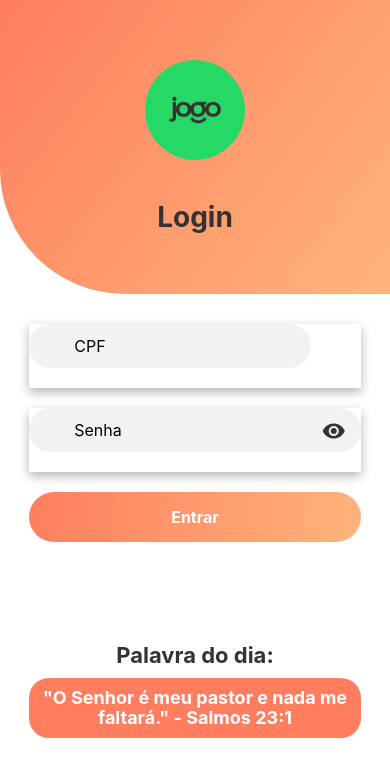
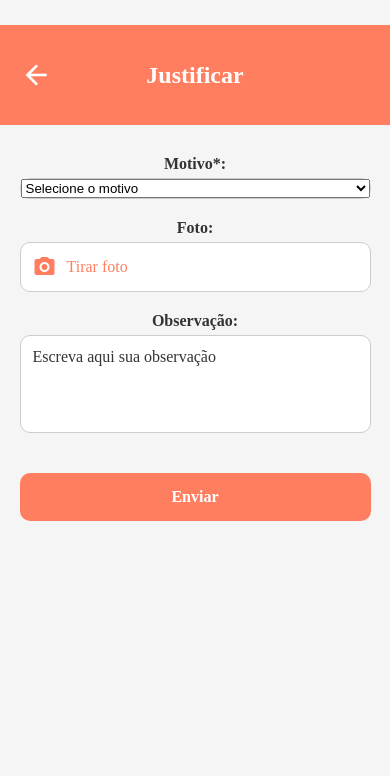
Before and after one commit to guihp/app-representacao, a React Native app: screen /Justification in a window 390 px wide. Shown: the top 776 px of the page. Built offline with nearby package versions, Linux system fonts and the light colour scheme.

Commit message:
Criando a tela de justificativa e configurando as rotas para a tela

```diff
--- a/package.json
+++ b/package.json
@@ -13,6 +13,7 @@
     "@expo/metro-runtime": "~4.0.0",
     "@expo/vector-icons": "^14.0.2",
     "@react-native-masked-view/masked-view": "0.3.1",
+    "@react-native-picker/picker": "^2.9.0",
     "@react-navigation/native": "^7.0.3",
     "@react-navigation/native-stack": "^7.0.4",
     "@react-navigation/stack": "^7.0.3",
--- a/src/chekin/index.tsx
+++ b/src/chekin/index.tsx
@@ -1,5 +1,5 @@
 import React from 'react';
-import { Alert, View } from 'react-native';
+import { View } from 'react-native';
 import { useFonts, Poppins_700Bold, Poppins_400Regular } from '@expo-google-fonts/poppins';
 import {
   Container,
@@ -20,15 +20,13 @@ import { RootStackParamList } from '../routes/types';
 type Props = NativeStackScreenProps<RootStackParamList, 'CheckIn'>;
 
 const CheckInScreen: React.FC<Props> = ({ navigation }) => {
-    const [fontsLoaded] = useFonts({
-      Poppins_700Bold,
-      Poppins_400Regular,
-    });
-
-
+  const [fontsLoaded] = useFonts({
+    Poppins_700Bold,
+    Poppins_400Regular,
+  });
 
   const handleCheckIn = () => {
-    Alert.alert('Check-In', 'Check-In realizado com sucesso!');
+    navigation.navigate('Justification'); // Navega para a tela de justificativa
   };
 
   const handleCancel = () => {
@@ -36,7 +34,7 @@ const CheckInScreen: React.FC<Props> = ({ navigation }) => {
   };
 
   const handleJustify = () => {
-    Alert.alert('Justificar', 'Abrindo a tela de justificativa.');
+    navigation.navigate('Justification'); // Navega para a tela de justificativa
   };
 
   return (
@@ -55,7 +53,7 @@ const CheckInScreen: React.FC<Props> = ({ navigation }) => {
         }}
       >
         <HeaderText>Faça Check-in</HeaderText>
-        <HeaderSubtitle>e inicie as tarefas</HeaderSubtitle>
+        <HeaderSubtitle>e inicie as tarefas </HeaderSubtitle>
       </View>
 
       {/* Informações de confirmação */}
@@ -73,7 +71,7 @@ const CheckInScreen: React.FC<Props> = ({ navigation }) => {
       </CancelButton>
 
       {/* Justificativa */}
-      <JustifyText onPress={handleJustify}>Justificar</JustifyText>
+      <JustifyText onPress={handleJustify}>Justificar </JustifyText>
     </Container>
   );
 };
--- /dev/null
+++ b/src/justifcativa/index.tsx
@@ -0,0 +1,101 @@
+import React, { useState } from 'react';
+import { Alert } from 'react-native';
+import { Picker } from '@react-native-picker/picker';
+import Icon from '@expo/vector-icons/MaterialCommunityIcons';
+import {
+  Container,
+  HeaderContainer,
+  BackIcon,
+  HeaderText,
+  Label,
+  SelectContainer,
+  PhotoButton,
+  PhotoButtonText,
+  TextArea,
+  SubmitButton,
+  SubmitButtonText,
+} from './justificativastyles';
+
+import { NativeStackScreenProps } from '@react-navigation/native-stack';
+import { RootStackParamList } from '../routes/types';
+
+type Props = NativeStackScreenProps<RootStackParamList, 'Justification'>;
+
+const JustificationScreen: React.FC<Props> = ({ navigation }) => {
+  const [selectedReason, setSelectedReason] = useState<string | null>(null);
+  const [observation, setObservation] = useState<string>('');
+
+  const handleTakePhoto = () => {
+    Alert.alert('Foto', 'Abrindo a câmera para tirar foto.');
+  };
+
+  const handleSubmit = () => {
+    if (!selectedReason) {
+      Alert.alert('Erro', 'Por favor, selecione o motivo.');
+      return;
+    }
+    if (!observation.trim()) {
+      Alert.alert('Erro', 'Por favor, preencha o campo de observação.');
+      return;
+    }
+    Alert.alert('Enviado', 'Justificativa enviada com sucesso!');
+    navigation.goBack(); // Retorna para a tela anterior após envio
+  };
+
+  const handleHome = () => {
+    navigation.navigate('Home'); // Navega para a tela de justificativa
+  };
+
+
+  return (
+    <Container>
+      {/* Cabeçalho */}
+      <HeaderContainer>
+        <BackIcon onPress={() => navigation.goBack()}>
+          <Icon name="arrow-left" size={32} color="#fff" />
+        </BackIcon>
+        <HeaderText>Justificar</HeaderText>
+      </HeaderContainer>
+
+      {/* Seletor de motivo */}
+      <Label>Motivo*:</Label>
+      <SelectContainer>
+        <Picker
+          selectedValue={selectedReason}
+          onValueChange={(itemValue) => setSelectedReason(itemValue)}
+          style={{ flex: 1 }}
+        >
+          <Picker.Item label="Selecione o motivo" value={null} />
+          <Picker.Item label="Doença" value="Doença" />
+          <Picker.Item label="Problemas pessoais" value="Problemas pessoais" />
+          <Picker.Item label="Trânsito" value="Trânsito" />
+          <Picker.Item label="Outros" value="Outros" />
+        </Picker>
+      </SelectContainer>
+
+      {/* Botão de tirar foto */}
+      <Label>Foto:</Label>
+      <PhotoButton onPress={handleTakePhoto}>
+        <Icon name="camera" size={24} color="#ff7e5f" />
+        <PhotoButtonText>Tirar foto</PhotoButtonText>
+      </PhotoButton>
+
+      {/* Campo de observação */}
+      <Label>Observação:</Label>
+      <TextArea
+        multiline
+        numberOfLines={4}
+        placeholder="Escreva aqui sua observação"
+        value={observation}
+        onChangeText={setObservation}
+      />
+
+      {/* Botão de envio */}
+      <SubmitButton onPress={handleSubmit}>
+        <SubmitButtonText>Enviar</SubmitButtonText>
+      </SubmitButton>
+    </Container>
+  );
+};
+
+export default JustificationScreen;
--- /dev/null
+++ b/src/justifcativa/justificativastyles.ts
@@ -0,0 +1,109 @@
+import styled from 'styled-components/native';
+
+// Container principal
+export const Container = styled.View`
+  flex: 1;
+  background-color: #f5f5f5;
+  justify-content: flex-start;
+  align-items: center;
+  padding-top: 25px;
+`;
+
+// Cabeçalho com cor fixa
+export const HeaderContainer = styled.View`
+  width: 100%;
+  height: 100px; /* Altura do cabeçalho */
+  background-color: #ff7e5f; /* Cor fixa */
+  flex-direction: row;
+  align-items: center;
+  justify-content: center;
+  padding: 0 20px;
+  margin-bottom: 30px;
+`;
+
+// Ícone de voltar no cabeçalho
+export const BackIcon = styled.TouchableOpacity`
+  position: absolute;
+  left: 20px;
+  justify-content: center;
+  align-items: center;
+`;
+
+// Texto do cabeçalho
+export const HeaderText = styled.Text`
+  font-size: 24px;
+  font-weight: bold;
+  color: #fff;
+  font-family: 'Poppins_700Bold';
+  text-align: center;
+`;
+
+// Campo de seleção (Motivo)
+export const Label = styled.Text`
+  font-size: 16px;
+  font-weight: bold;
+  color: #333;
+  margin-bottom: 5px;
+  font-family: 'Poppins_700Bold';
+`;
+
+export const SelectContainer = styled.View`
+  width: 90%;
+  background-color: #fff;
+  border: 1px solid #ccc;
+  border-radius: 10px;
+  flex-direction: row;
+  justify-content: space-between;
+  align-items: center;
+  margin-bottom: 20px;
+`;
+
+// Botão de tirar foto
+export const PhotoButton = styled.TouchableOpacity`
+  width: 90%;
+  flex-direction: row;
+  align-items: center;
+  justify-content: flex-start;
+  background-color: #fff;
+  border: 1px solid #ccc;
+  border-radius: 10px;
+  padding: 12px;
+  margin-bottom: 20px;
+`;
+
+export const PhotoButtonText = styled.Text`
+  font-size: 16px;
+  color: #ff7e5f;
+  font-family: 'Poppins_400Regular';
+  margin-left: 10px;
+`;
+
+// Campo de observação
+export const TextArea = styled.TextInput`
+  width: 90%;
+  background-color: #fff;
+  border: 1px solid #ccc;
+  border-radius: 10px;
+  padding: 12px;
+  font-size: 16px;
+  font-family: 'Poppins_400Regular';
+  color: #333;
+  margin-bottom: 20px;
+`;
+
+// Botão de envio
+export const SubmitButton = styled.TouchableOpacity`
+  width: 90%;
+  background-color: #ff7e5f;
+  padding: 15px;
+  border-radius: 10px;
+  align-items: center;
+  margin-top: 20px;
+`;
+
+export const SubmitButtonText = styled.Text`
+  font-size: 16px;
+  font-weight: bold;
+  color: #fff;
+  font-family: 'Poppins_700Bold';
+`;
--- a/src/loginScreen/LoginStyles.ts
+++ b/src/loginScreen/LoginStyles.ts
@@ -50,7 +50,7 @@ export const LogoContainer = styled.View`
 
 // Estiliza os inputs de CPF e Senha
 export const Input = styled.TextInput`
-  width: 85%;
+  width: 100%;
   padding: 12px;
   margin-bottom: 20px;
   border-radius: 30px;
--- a/src/roteiro/index.tsx
+++ b/src/roteiro/index.tsx
@@ -83,11 +83,15 @@ const RouteScreen: React.FC<Props> = ({ navigation }) => {
     });
   };
 
+  const handleHome = () => {
+    navigation.navigate('Home'); // Navega para a tela de justificativa
+  };
+
   return (
     <View style={{ flex: 1, backgroundColor: '#f5f5f5' }}>
       {/* Cabeçalho */}
       <HeaderContainer>
-        <BackIcon onPress={() => navigation.goBack()}>
+        <BackIcon onPress={handleHome}>
           <Icon name="arrow-left" size={24} color="#fff" />
         </BackIcon>
         <HeaderTitle>Meu roteiro</HeaderTitle>
--- a/src/routes/index.tsx
+++ b/src/routes/index.tsx
@@ -4,15 +4,17 @@ import { NavigationContainer } from '@react-navigation/native';
 import LoginScreen from '../loginScreen/index';
 import HomeScreen from '../home/index';
 import RouteScreen from '../roteiro/index';
-import CheckInScreen from '../chekin/index'; // Importando a nova página
+import CheckInScreen from '../chekin/index';
+import JustificationScreen from '../justifcativa/index';
 import { NativeStackScreenProps } from '@react-navigation/native-stack';
 
-// Adicionando a rota da nova tela
+// Definindo todas as rotas, incluindo a nova tela de justificativa
 type RootStackParamList = {
   Login: undefined;
   Home: undefined;
   Route: undefined;
-  CheckIn: undefined; // Definindo a nova rota
+  CheckIn: undefined;
+  Justification: undefined; // Adicionando a nova rota
 };
 
 export type NavigationProps = NativeStackScreenProps<RootStackParamList>;
@@ -39,8 +41,13 @@ const AppRoutes = () => {
           options={{ headerShown: false }}
         />
         <Stack.Screen
-          name="CheckIn" // Nome da rota
-          component={CheckInScreen} // Componente da nova tela
+          name="CheckIn"
+          component={CheckInScreen}
+          options={{ headerShown: false }}
+        />
+        <Stack.Screen
+          name="Justification" // Nome da nova rota
+          component={JustificationScreen} // Componente da nova tela
           options={{ headerShown: false }} // Sem cabeçalho
         />
       </Stack.Navigator>
--- a/src/routes/types.ts
+++ b/src/routes/types.ts
@@ -5,6 +5,7 @@ export type RootStackParamList = {
   Home: undefined;
   Route: undefined;
   CheckIn: undefined;
+  Justification: undefined;
 };
 
 export type NavigationProps = NativeStackScreenProps<RootStackParamList, 'Home'>;
```
Also changed, not shown: 1 other file (tests, documents, lock files or other folders).
